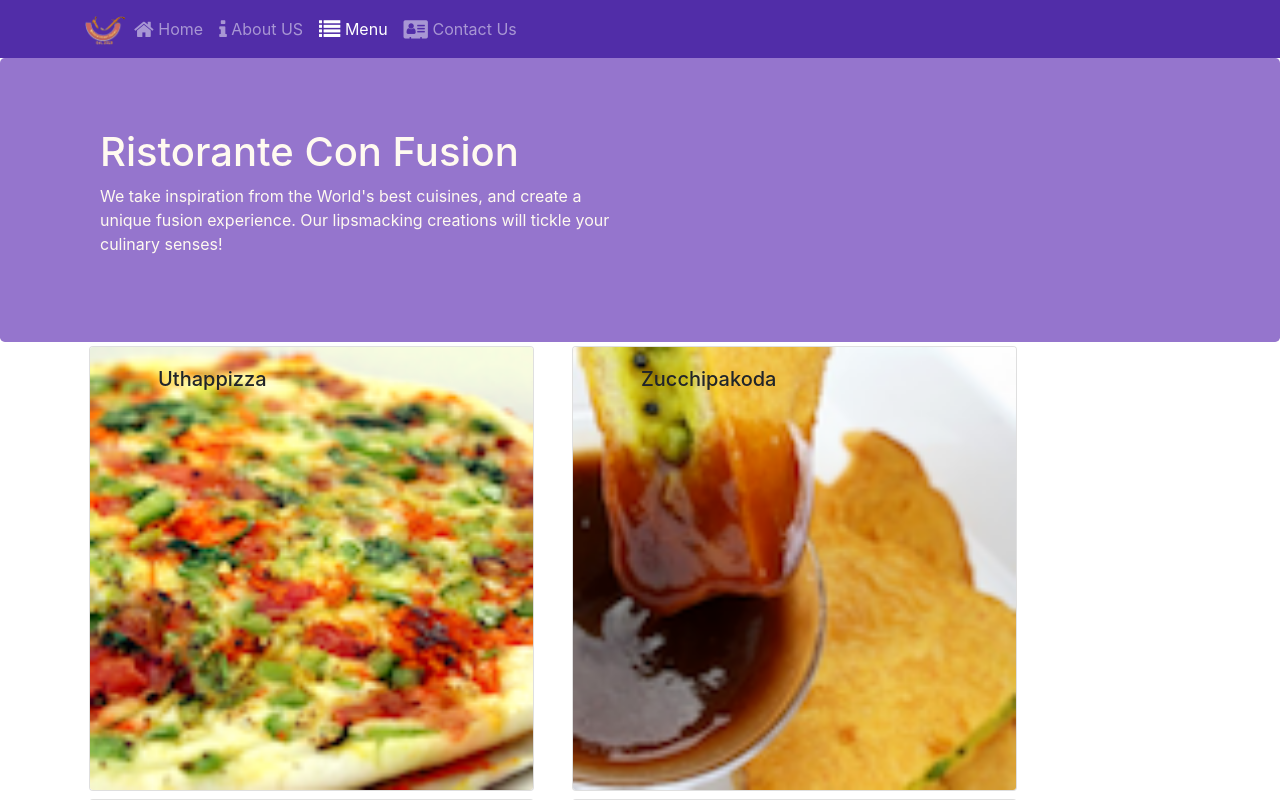
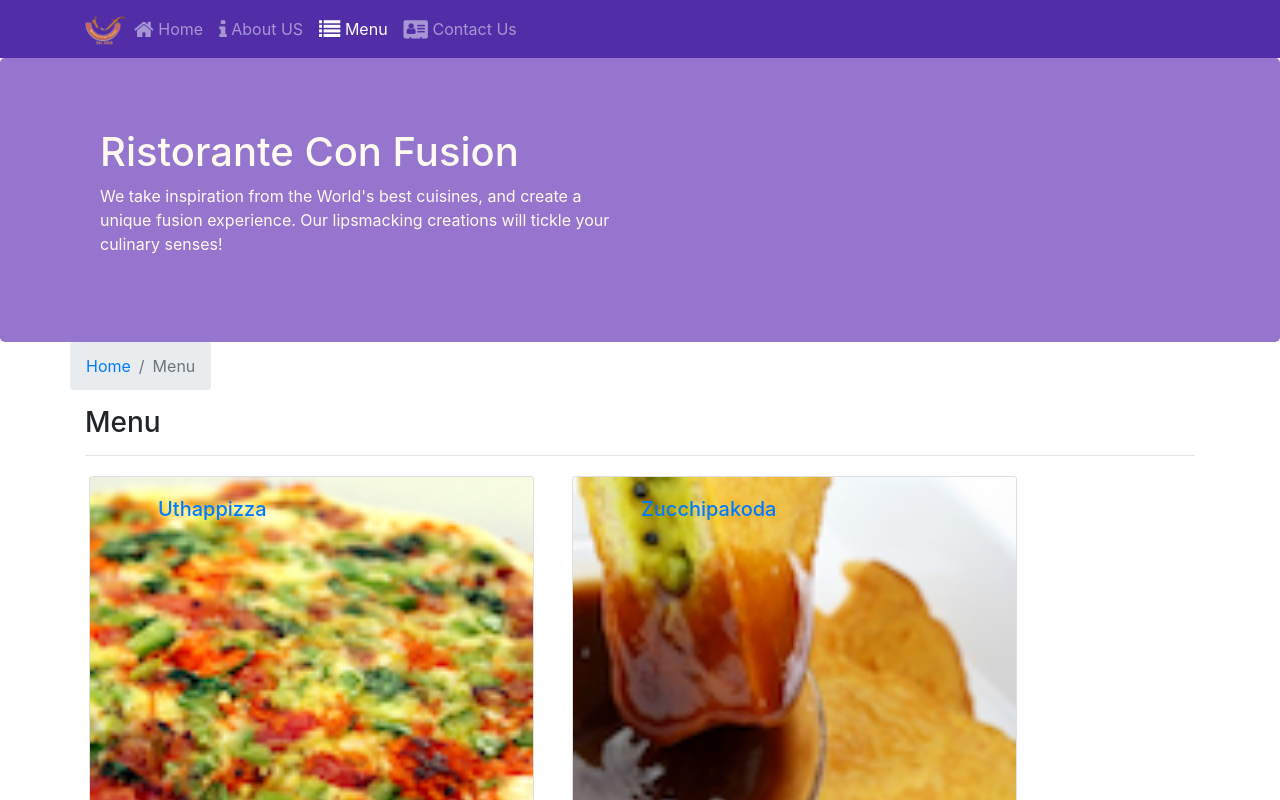
Before and after one commit to zed1025/Coursera-Web-Developer-Course-2, a React (Create React App) app: page /menu in a window 1280 px wide. Shown: the top 800 px of the page. Built offline with nearby package versions, Linux system fonts and the light colour scheme.

Commit message:
Single Page Applications Part 2

```diff
--- a/src/components/ContactComponent.js
+++ b/src/components/ContactComponent.js
@@ -1,8 +1,20 @@
 import React from 'react';
+import {Breadcrumb, BreadcrumbItem} from 'reactstrap';
+import {Link} from 'react-router-dom';
 
 function Contact(props) {
   return(
     <div className="container">
+      <div className="row">
+        <Breadcrumb>
+          <BreadcrumbItem><Link to="/home">Home</Link></BreadcrumbItem>
+          <BreadcrumbItem active>Contact Us</BreadcrumbItem>
+        </Breadcrumb>
+        <div className="col-12">
+          <h3>Menu</h3>
+          <hr />
+        </div>
+      </div>
       <div className="row row-content">
         <div className="col-12">
         <h3>Location Information</h3>
--- a/src/components/DishdetailComponent.js
+++ b/src/components/DishdetailComponent.js
@@ -1,5 +1,6 @@
 import React, {Component} from 'react';
-import {Card, CardImg, CardImgOverlay, CardText, CardBody, CardTitle} from 'reactstrap';
+import {Card, CardImg, CardImgOverlay, CardText, CardBody, CardTitle, BreadcrumbItem, Breadcrumb} from 'reactstrap';
+import {Link} from 'react-router-dom';
 
 
   function RenderDish({dish}) {
@@ -42,12 +43,22 @@
     return dish?(
       <div className="container">
         <div className="row">
+          <Breadcrumb>
+            <BreadcrumbItem><Link to="/menu">Menu</Link></BreadcrumbItem>
+            <BreadcrumbItem active>{props.dish.name}</BreadcrumbItem>
+          </Breadcrumb>
+          <div className="col-12">
+            <h3>{props.dish.name}</h3>
+            <hr />
+          </div>
+        </div>
+        <div className="row">
           <div className="col-12 col-md-5 m-1">
             <RenderDish dish={props.dish}/>
           </div>
           <div className="col-12 col-md-5 m-1">
             <h4>Comments</h4>
-            <RenderComments comments={props.dish.comments}/>
+            <RenderComments comments={props.comments}/>
           </div>
         </div>
       </div>
--- a/src/components/MainComponent.js
+++ b/src/components/MainComponent.js
@@ -32,6 +32,15 @@
       );
     }
 
+    // ignoring location and history for now
+    const DishWithId = ({match}) => {
+      return (
+        <DishDetail dish={this.state.dishes.filter((dish) => dish.id === parseInt(match.params.dishId, 10))[0]}
+        comments={this.state.comments.filter((comment) => comment.dishId === parseInt(match.params.dishId,10))}/>
+      );
+    }
+
+
     return (
       <div>
 
@@ -39,6 +48,7 @@
         <Switch>
           <Route path="/home" component={HomePage}/>
           <Route exact path="/menu" component={() => <Menu dishes={this.state.dishes} />}/>
+          <Route path="/menu/:dishId" component={DishWithId}/>
           <Route exact path="/contactus" component={Contact} />
           <Redirect to="/home" />
         </Switch>
--- a/src/components/MenuComponent.js
+++ b/src/components/MenuComponent.js
@@ -1,14 +1,18 @@
 import React from 'react';
-import {Card, CardImg, CardImgOverlay, CardText, CardBody, CardTitle} from 'reactstrap';
+import {Card, CardImg, CardImgOverlay, CardText, CardBody, CardTitle, Breadcrumb, BreadcrumbItem} from 'reactstrap';
+import {Link} from 'react-router-dom';
 
 //functional component(first way to make then)
 function RenderMenuItem( { dish, onClick } ){
   return (
     <Card>
-      <CardImg width="100%" object src={dish.image} alt={dish.name}/>
-      <CardImgOverlay body className="ml-5">
-        <CardTitle heading>{dish.name}</CardTitle>
-      </CardImgOverlay>
+      {/* use backquoted in the line below */}
+      <Link to={`/menu/${dish.id}`}>
+        <CardImg width="100%" object src={dish.image} alt={dish.name}/>
+        <CardImgOverlay body className="ml-5">
+          <CardTitle heading>{dish.name}</CardTitle>
+        </CardImgOverlay>
+      </Link>
     </Card>
   );
 }
@@ -18,13 +22,23 @@
   const menu = props.dishes.map((dish) => {
     return (
       <div key={dish.id} className="col-12 col-md-5 m-1">
-        <RenderMenuItem dish={dish} onClick={props.onClick}/>
+        <RenderMenuItem dish={dish} />
       </div>
     );
   });
 
   return (
     <div className="container">
+      <div className="row">
+        <Breadcrumb>
+          <BreadcrumbItem><Link to="/home">Home</Link></BreadcrumbItem>
+          <BreadcrumbItem active>Menu</BreadcrumbItem>
+        </Breadcrumb>
+        <div className="col-12">
+          <h3>Menu</h3>
+          <hr />
+        </div>
+      </div>
       <div className="row">
           {menu}
       </div>
```
